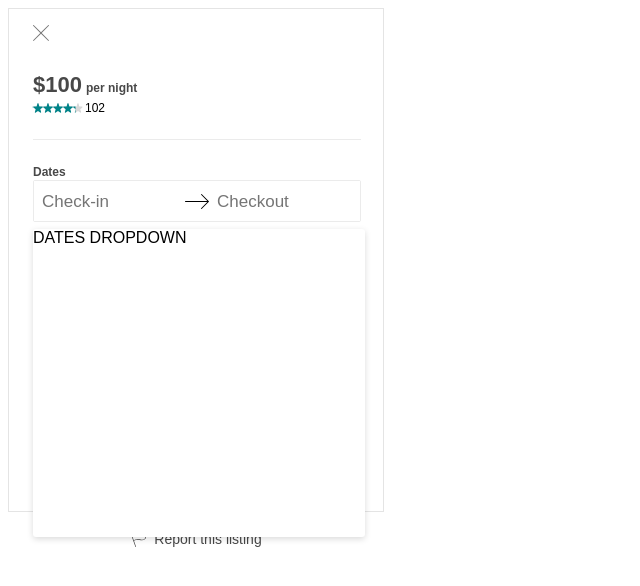
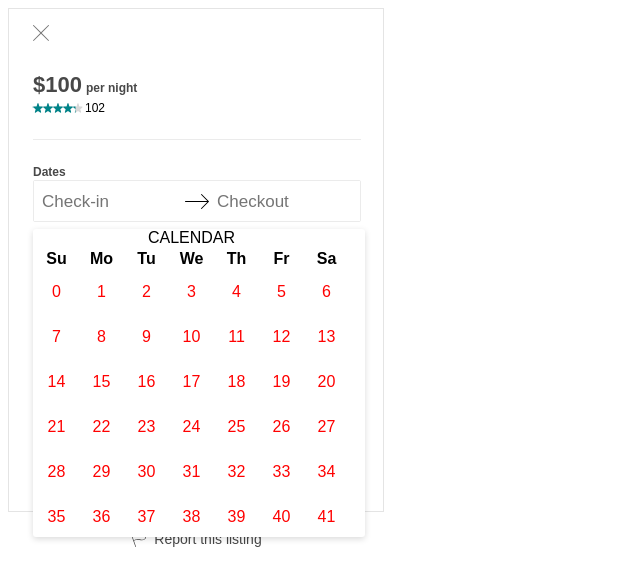
Before and after one commit to sky-bnb/component-booking-gi, a React app: page / in a window 1280 px wide. Shown: the top 586 px of the page, without its empty margins (0-640 px from the left). Built offline with nearby package versions, Linux system fonts and the light colour scheme.

Commit message:
adds basic calendar components, renders in dates dropdown

```diff
--- a/src/components/Calendar.jsx
+++ b/src/components/Calendar.jsx
@@ -1,8 +1,35 @@
 import React from 'react';
 import styled from 'styled-components';
+import moment from 'moment';
+import Day from './Day.jsx';
 
-const Calendar = (props) => (
-  <div>CALENDAR</div>
-);
+const StyledCalendar = styled.table`
+`;
+
+const StyledHeader = styled.th`
+`;
+
+const StyledHeaderCells = styled.td`
+`;
+
+const Calendar = () => {
+  const arr = [];
+
+  for (let i = 0; i < 6; i += 1) {
+    const inner = [];
+    for (let j = 0; j < 7; j += 1) {
+      inner.push(j + i * 7);
+    }
+    arr.push(inner);
+  }
+
+  return (
+    <StyledCalendar>
+      <caption>CALENDAR</caption>
+      <thead><tr><th>Su</th><th>Mo</th><th>Tu</th><th>We</th><th>Th</th><th>Fr</th><th>Sa</th></tr></thead>
+      <tbody>{arr.map(element => <tr>{ element.map(element => <Day date={element} key={element} isBlank={false} />) }</tr> )}</tbody>
+    </StyledCalendar>
+  );
+};
 
 export default Calendar;
--- a/src/components/DatesDropdown.jsx
+++ b/src/components/DatesDropdown.jsx
@@ -1,5 +1,6 @@
 import React from 'react';
 import styled from 'styled-components';
+import Calendar from './Calendar.jsx';
 
 const StyledDatesDropdown = styled.div`
   width: 332px;
@@ -13,7 +14,9 @@ const StyledDatesDropdown = styled.div`
 `;
 
 const DatesDropdown = (props) => (
-  <StyledDatesDropdown>DATES DROPDOWN</StyledDatesDropdown>
+  <StyledDatesDropdown>
+    <Calendar />
+  </StyledDatesDropdown>
 );
 
 export default DatesDropdown;
--- /dev/null
+++ b/src/components/Day.jsx
@@ -0,0 +1,17 @@
+import React from 'react';
+import styled from 'styled-components';
+
+const StyledDay = styled.td`
+  width: 41px;
+  height: 41px;
+  text-align: center;
+  color: ${props => props.isBlank ? "grey" : "red" };
+`;
+
+const Day = (props) => {
+  const { date, isBlank } = props;
+
+  return <StyledDay isBlank={isBlank}>{date}</StyledDay>;
+};
+
+export default Day;
```
